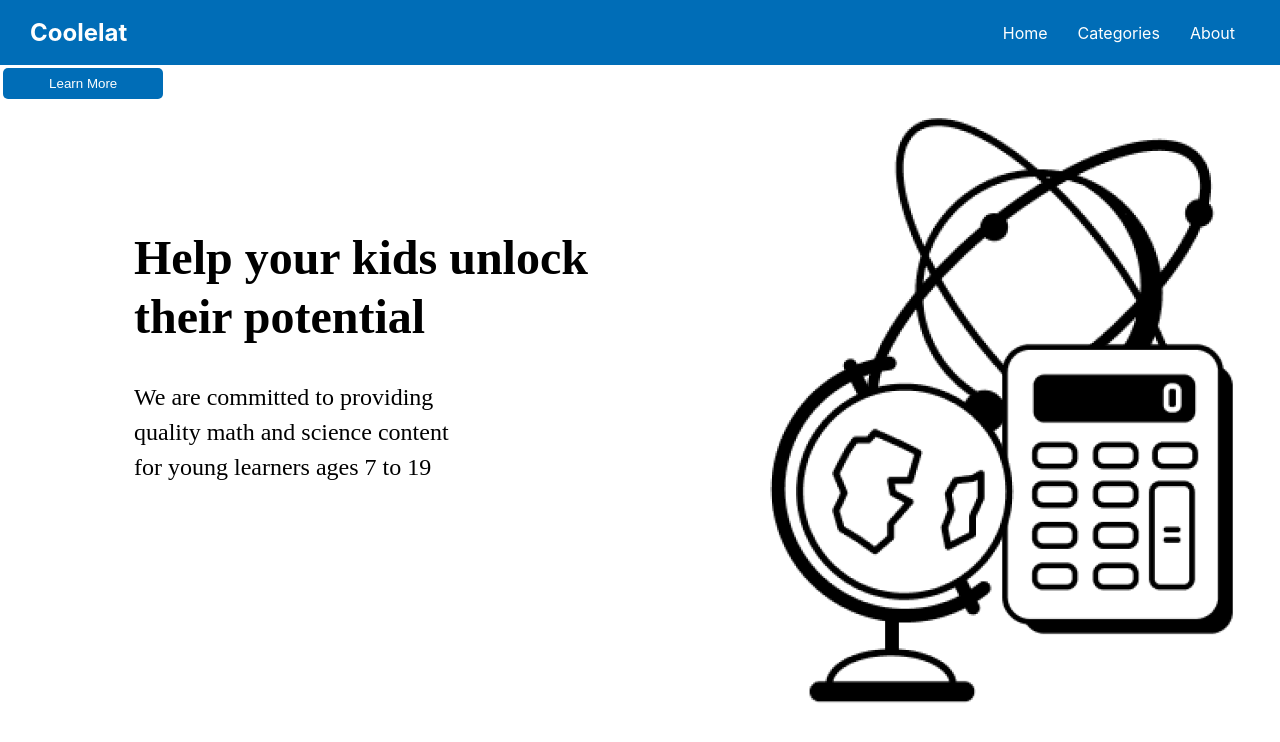
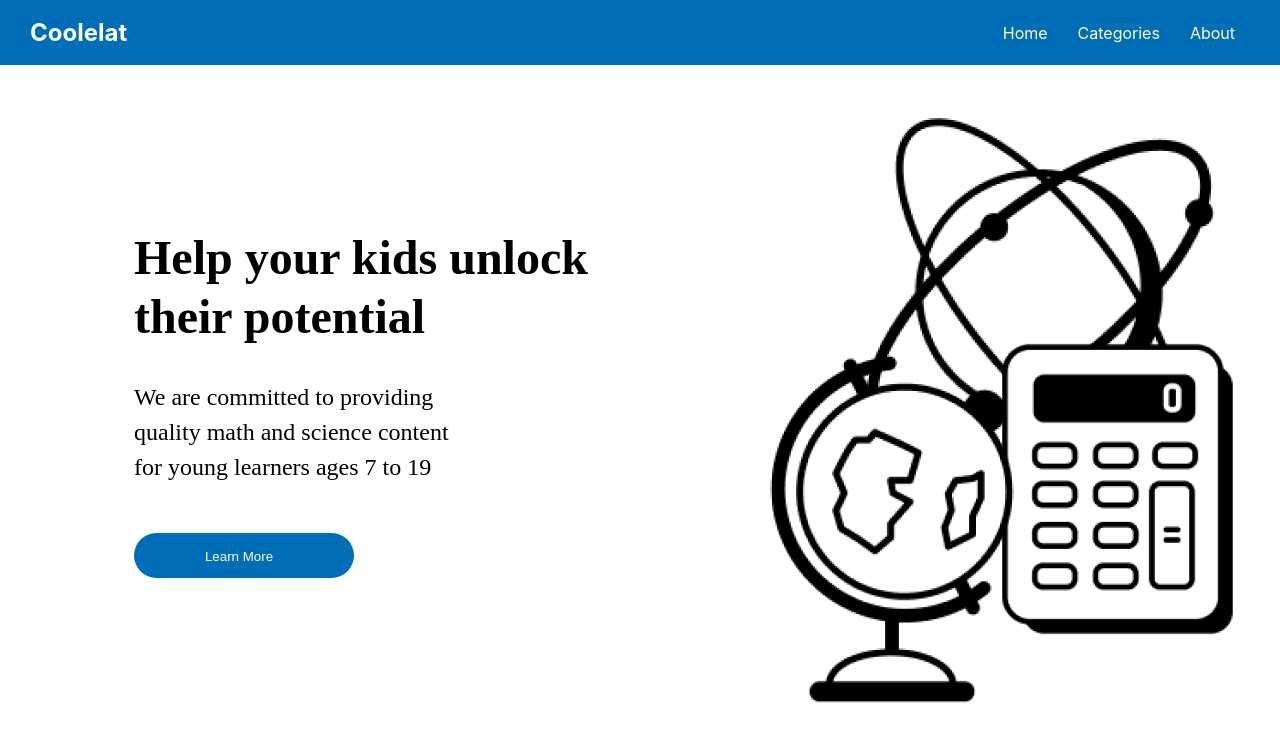
Before and after one commit to iteratoristas/coolelat, a React (Create React App) app in the folder client/: page / in a window 1280 px wide. Shown: the top 742 px of the page. Built offline with nearby package versions, Linux system fonts and the light colour scheme; no server answers.

Commit message:
style: home page design

```diff
--- a/client/src/index.css
+++ b/client/src/index.css
@@ -408,3 +408,19 @@ code {
 
   background: url(./icons/Globus.png);
 }
+
+.home-button {
+  display: flex;
+  flex-direction: row;
+  align-items: flex-start;
+  padding: 5px 40px 30px 30px;
+
+  position: absolute;
+  width: 150px;
+  height: 10px;
+  left: 134px;
+  top: 533px;
+
+  background: #006DB7;
+  border-radius: 50px;
+}
--- a/client/src/screens/Home.js
+++ b/client/src/screens/Home.js
@@ -18,11 +18,13 @@ export default function Home (){
             <div className="physics"></div>
             <div className="calculator"></div>
             <div className="globus"></div>
-            <PrimaryButton
-                text="Learn More"
-                type="submit"
-                onClick={handleRoute}
-            />
+            <div className="home-button">
+                <PrimaryButton
+                    text="Learn More"
+                    type="submit"
+                    onClick={handleRoute}
+                />
+            </div>
         </div>
     )
 }
```
